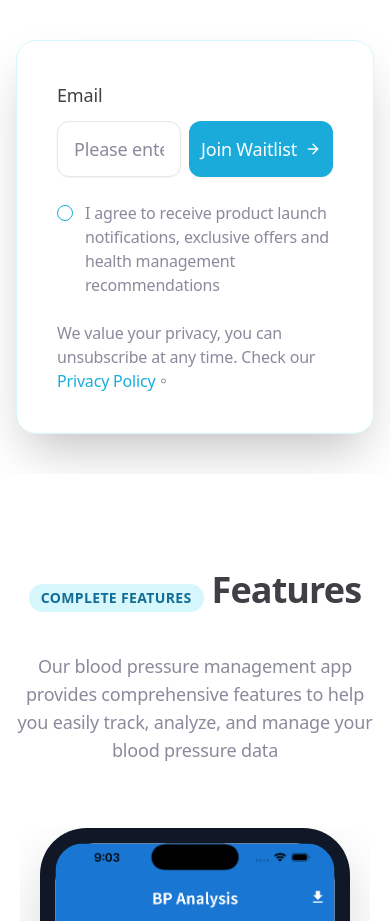
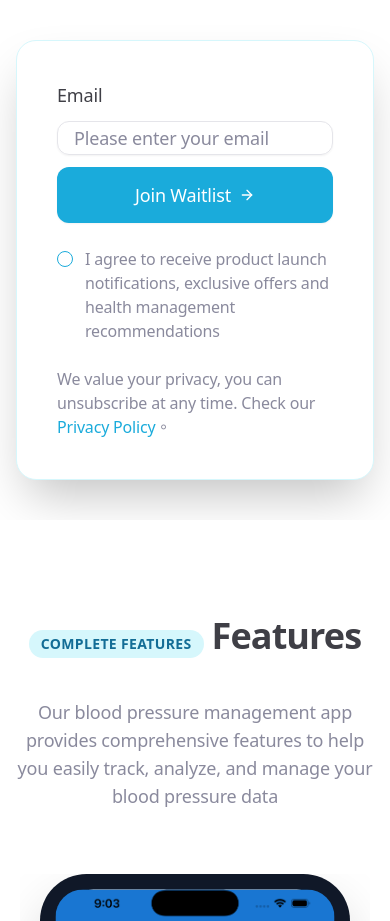
Before and after one commit to firstfu/blood-pressure-web, a Next.js app: page / in a window 390 px wide. Shown: the part 4620-5541 px from the top of the page. Built offline with nearby package versions, Linux system fonts and the light colour scheme; a web font is replaced by a local one.

Commit message:
更新：優化訂閱表單的佈局與按鈕樣式
- 調整訂閱表單中的輸入框與按鈕佈局，改為在行動裝置上使用垂直排列，提升可用性。
- 修改按鈕樣式，確保在提交時的載入動畫居中顯示，增強用戶體驗。

```diff
--- a/app/components/SubscriptionForm.tsx
+++ b/app/components/SubscriptionForm.tsx
@@ -121,7 +121,7 @@ export default function SubscriptionForm() {
                   <Label htmlFor="email" className="text-lg font-medium text-foreground">
                     {dictionary?.訂閱表單?.電子郵件 || "電子郵件"}
                   </Label>
-                  <div className="flex gap-2">
+                  <div className="flex flex-col md:flex-row gap-3">
                     <Input
                       id="email"
                       type="email"
@@ -130,9 +130,9 @@ export default function SubscriptionForm() {
                       onChange={e => setEmail(e.target.value)}
                       className="flex-1 text-lg h-14 px-4"
                     />
-                    <Button type="submit" disabled={isSubmitting} className="gap-2 text-lg h-14 px-6">
+                    <Button type="submit" disabled={isSubmitting} className="gap-2 text-lg h-14 px-6 w-full md:w-auto">
                       {isSubmitting ? (
-                        <span className="flex items-center">
+                        <span className="flex items-center justify-center">
                           <svg className="animate-spin -ml-1 mr-3 h-5 w-5 text-white" xmlns="http://www.w3.org/2000/svg" fill="none" viewBox="0 0 24 24">
                             <circle className="opacity-25" cx="12" cy="12" r="10" stroke="currentColor" strokeWidth="4"></circle>
                             <path className="opacity-75" fill="currentColor" d="M4 12a8 8 0 018-8V0C5.373 0 0 5.373 0 12h4z"></path>
```
